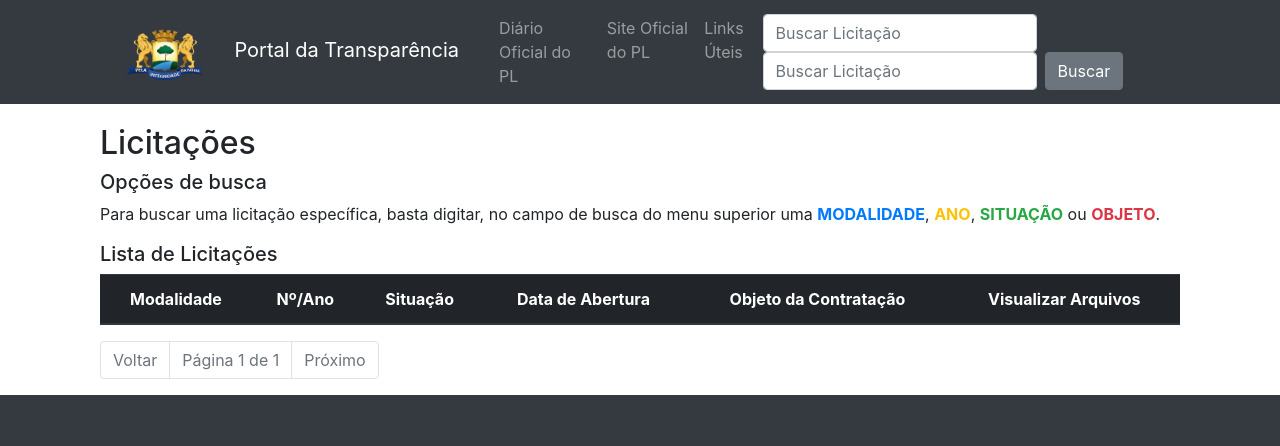
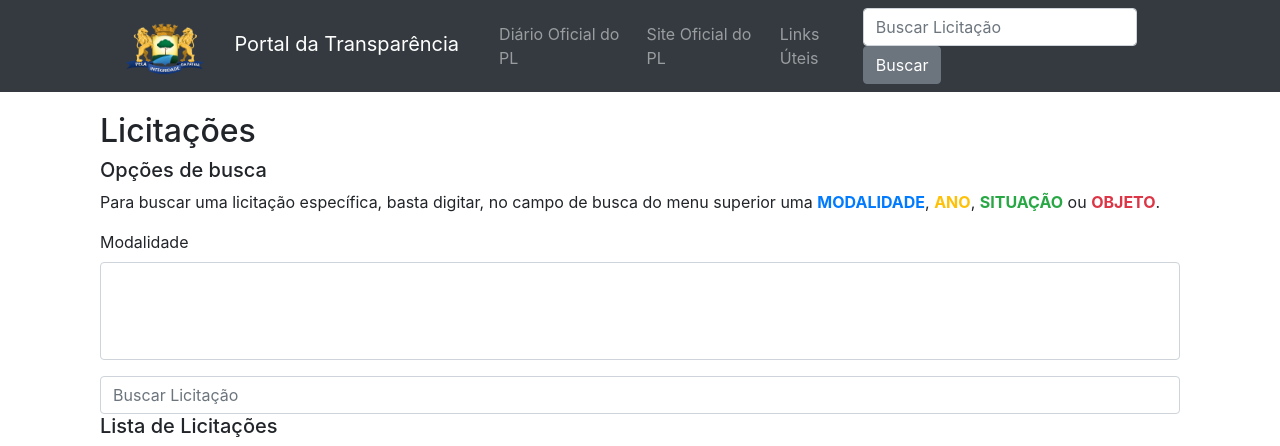
Before and after one commit to NivSoft/transpy, a Django app: page /licitacao/ in a window 1280 px wide. Shown: the top 446 px of the page. Run offline with Django 3.2, Linux system fonts and the light colour scheme; data that the repository does not hold is empty; some libraries are stand-ins or nearby versions.

Commit message:
Atualização

```diff
--- a/licitacao/views.py
+++ b/licitacao/views.py
@@ -13,14 +13,16 @@ def licitacao(request):
     modalidades = Tipo.objects.all().order_by('nome')
     status = Situacao.objects.all().order_by('status')
     lista_modalidades = Modalidade.objects.all().filter(ano=ano_atual).order_by('-criado_em')
-    query = request.GET.get("q")
-    querydois = request.GET.get("nome")
-    if query:
+    querymodalidade = request.GET.get("modalidade")
+    querydata = request.GET.get("data")
+    querysituacao = request.GET.get("situacao")
+    queryobjeto = request.GET.get("objeto")
+    if querymodalidade or querydata or querysituacao or queryobjeto:
         lista_modalidades = lista_modalidades.filter(
-                Q(tipo__nome__icontains=querydois)|
-                Q(criado_em__icontains=query)|
-                Q(situacao__status__icontains=query)|
-                Q(objeto__icontains=query)
+                Q(tipo__nome__icontains=querymodalidade)|
+                Q(criado_em__icontains=querydata)|
+                Q(situacao__status__icontains=querysituacao)|
+                Q(objeto__icontains=queryobjeto)
                 ).order_by('-criado_em')
     paginacao = Paginator(lista_modalidades, 10)
     pagina_request = 'pagina'
--- a/templates/licitacao/home.html
+++ b/templates/licitacao/home.html
@@ -2,8 +2,7 @@
 {% load static %}
 {% block menu %}
     <form class="form-inline" method="get" action="">
-    <input name="nome" class="form-control mr-sm-2" type="search" placeholder="Buscar Licitação" aria-label="Search" value="{{ request.GET.nome }}">
-    <input name="q" class="form-control mr-sm-2" type="search" placeholder="Buscar Licitação" aria-label="Search" value="{{ request.GET.q }}">
+    <input name="geral" class="form-control mr-sm-2" type="search" placeholder="Buscar Licitação" aria-label="Search" value="{{ request.GET.geral }}">
     <button class="btn btn-secondary my-2 my-sm-0" type="submit">Buscar</button>
     </form>
 {% endblock %}
@@ -12,6 +11,17 @@
 <h2>Licitações</h2>
 <h5>Opções de busca</h5>
 <p>Para buscar uma licitação específica, basta digitar, no campo de busca do menu superior uma <b class="text-primary">MODALIDADE</b>, <b class="text-warning">ANO</b>, <b class="text-success">SITUAÇÃO</b> ou <b class="text-danger">OBJETO</b>.</p>
+<form class="form" method="get" action="">
+<div class="form-group">
+    <label for="exampleFormControlSelect2">Modalidade</label>
+    <select multiple class="form-control" id="exampleFormControlSelect2">
+      {% for modalidade in modalidades %}
+        <option value="{{ request.GET.querymodalidade }}">{{ modalidade }}</option>
+        {% endfor %}
+    </select>
+</div>
+    <input name="geral" class="form-control mr-sm-2" type="search" placeholder="Buscar Licitação" aria-label="Search" value="{{ request.GET.queryobjeto }}">
+</form>
 
 <h5>Lista de Licitações</h5>
 <table class="table table-hover table-striped">
```
